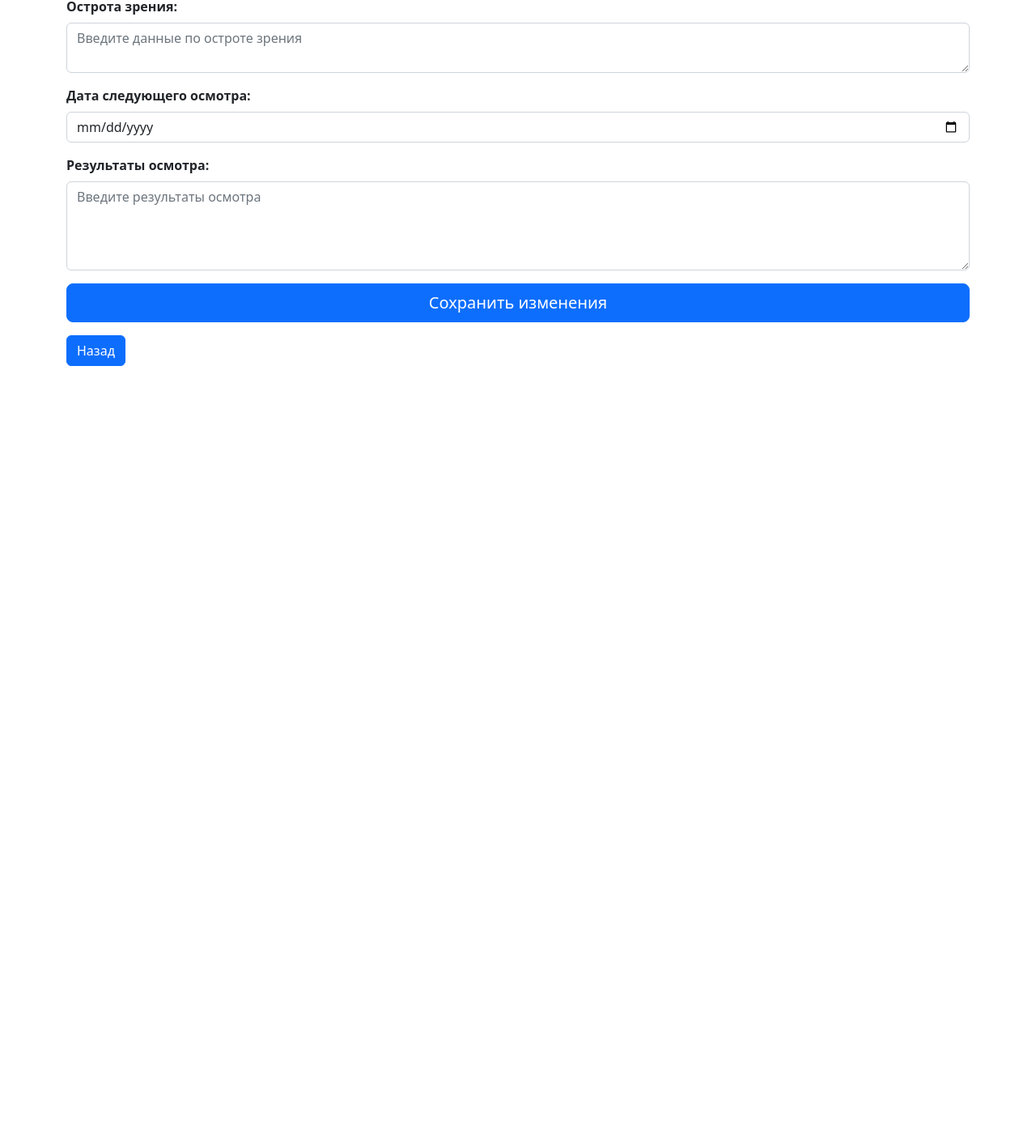
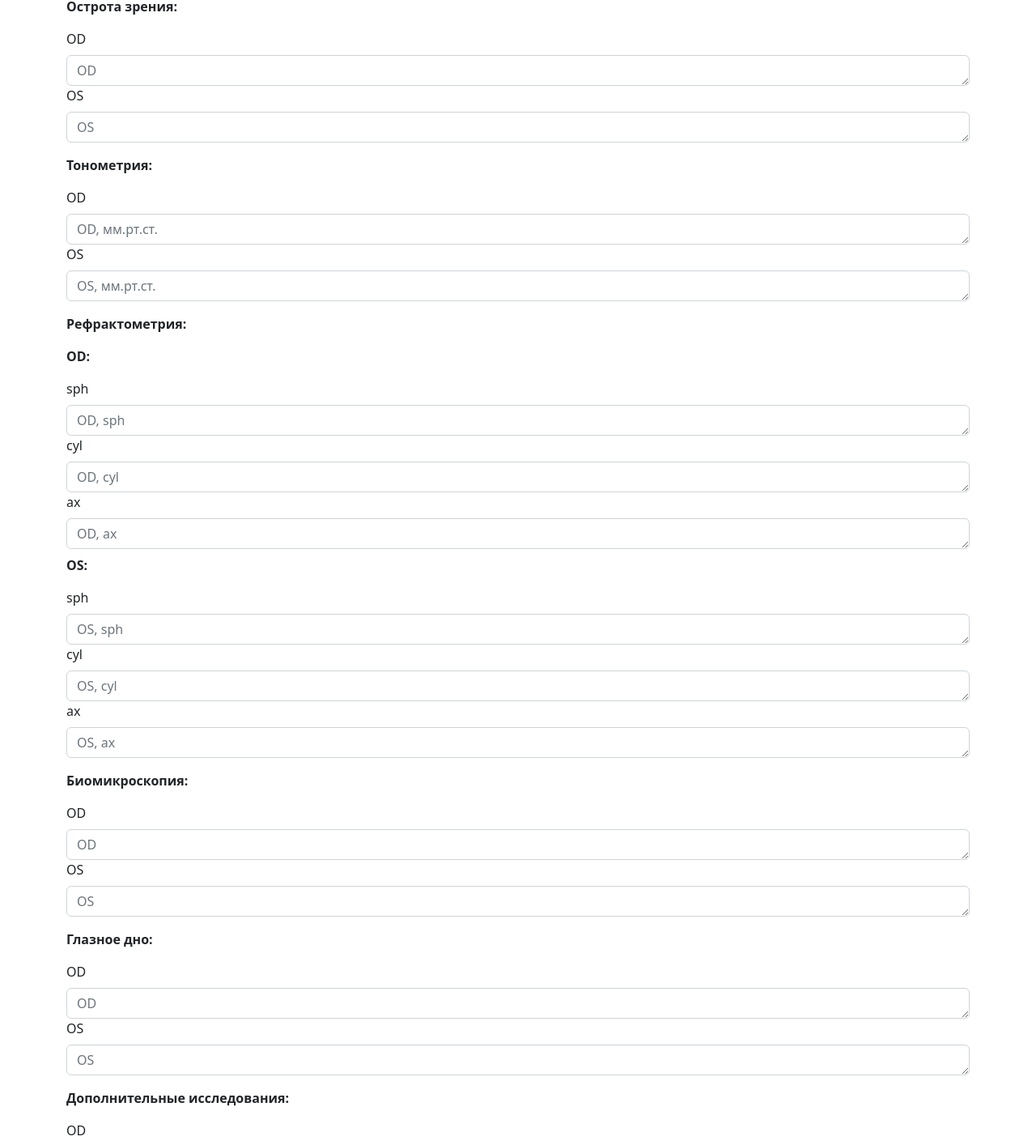
Before and after one commit to Rus-tam/patient_service, a React (Create React App) app in the folder patient-service-client/: page /medexam/1 in a window 1280 px wide. Shown: the part 291-1705 px from the top of the page at 81% size. Before the commit the page ends 800 px from the top, so only its background shows below. Built offline with nearby package versions, Linux system fonts and the light colour scheme; no server answers.

Commit message:
changes in MedExamById component

```diff
--- a/patient-service-client/src/components/MedExamById.jsx
+++ b/patient-service-client/src/components/MedExamById.jsx
@@ -13,7 +13,22 @@ const MedExamById = () => {
   const [medExam, setMedExam] = useState({
     createdAt: "",
     AMDType: "",
-    visualAcuity: "",
+    visualAcuityOD: "",
+    visualAcuityOS: "",
+    tonometryOD: "",
+    tonometryOS: "",
+    refractometryODsph: "",
+    refractometryODcyl: "",
+    refractometryODax: "",
+    refractometryOSsph: "",
+    refractometryOScyl: "",
+    refractometryOSax: "",
+    biomicroscopyOD: "",
+    biomicroscopyOS: "",
+    eyeBottomOD: "",
+    eyeBottomOS: "",
+    additionalExamOD: "",
+    additionalExamOS: "",
     nextInjectionDate: "",
     nextInspectionDate: "",
     examinationResult: "",
@@ -22,16 +37,16 @@ const MedExamById = () => {
     VEGFTherapyHistory: "",
   });
 
-  const [nextInjectionDate, setnextInjectionDate] = useState();
+  const [nextInjectionDate, setNextInjectionDate] = useState();
   const [nextInspectionDate, setNextInspectionDate] = useState();
 
   useEffect(() => {
     axios.get(`http://localhost:5000/patient/med-exam/${medExamId}`).then((resp) => {
       setMedExam(resp.data);
-      setnextInjectionDate(resp.data.nextInjectionDate);
+      setNextInjectionDate(resp.data.nextInjectionDate);
       setNextInspectionDate(resp.data.nextInspectionDate);
     });
-  }, [setMedExam, setnextInjectionDate, setNextInspectionDate]);
+  }, [setMedExam, setNextInjectionDate, setNextInspectionDate]);
 
   const updateMedExam = async (update) => {
     const resp = await axios.put(`http://localhost:5000/patient/med-exam/${medExamId}/update`, update);
@@ -49,19 +64,49 @@ const MedExamById = () => {
 
     if (medExam.AMDType === "wet") {
       const update = {
-        visualAcuity: e.target[0].value,
-        nextInjectionDate: e.target[1].value,
-        nextInspectionDate: e.target[2].value,
-        examinationResult: e.target[3].value,
+        visualAcuityOD: e.target[0].value,
+        visualAcuityOS: e.target[1].value,
+        tonometryOD: e.target[2].value,
+        tonometryOS: e.target[3].value,
+        refractometryODsph: e.target[4].value,
+        refractometryODcyl: e.target[5].value,
+        refractometryODax: e.target[6].value,
+        refractometryOSsph: e.target[7].value,
+        refractometryOScyl: e.target[8].value,
+        refractometryOSax: e.target[9].value,
+        biomicroscopyOD: e.target[10].value,
+        biomicroscopyOS: e.target[11].value,
+        eyeBottomOD: e.target[12].value,
+        eyeBottomOS: e.target[13].value,
+        additionalExamOD: e.target[14].value,
+        additionalExamOS: e.target[15].value,
+        nextInjectionDate: e.target[16].value,
+        nextInspectionDate: e.target[17].value,
+        examinationResult: e.target[18].value,
       };
 
       await updateMedExam(update);
     } else {
       const update = {
-        visualAcuity: e.target[0].value,
-        nextInspectionDate: e.target[1].value,
-        examinationResult: e.target[2].value,
-        VEGFTherapyHistory: e.target[3].value,
+        visualAcuityOD: e.target[0].value,
+        visualAcuityOS: e.target[1].value,
+        tonometryOD: e.target[2].value,
+        tonometryOS: e.target[3].value,
+        refractometryODsph: e.target[4].value,
+        refractometryODcyl: e.target[5].value,
+        refractometryODax: e.target[6].value,
+        refractometryOSsph: e.target[7].value,
+        refractometryOScyl: e.target[8].value,
+        refractometryOSax: e.target[9].value,
+        biomicroscopyOD: e.target[10].value,
+        biomicroscopyOS: e.target[11].value,
+        eyeBottomOD: e.target[12].value,
+        eyeBottomOS: e.target[13].value,
+        additionalExamOD: e.target[14].value,
+        additionalExamOS: e.target[15].value,
+        nextInspectionDate: e.target[16].value,
+        examinationResult: e.target[18].value,
+        VEGFTherapyHistory: e.target[19].value,
       };
 
       await updateMedExam(update);
@@ -69,7 +114,7 @@ const MedExamById = () => {
   };
 
   const setInjection = (e) => {
-    setnextInjectionDate(e.target.value);
+    setNextInjectionDate(e.target.value);
   };
 
   const setInspection = (e) => {
@@ -90,15 +135,77 @@ const MedExamById = () => {
 
       <Form onSubmit={saveChanges}>
         <Form.Group className="mb-3" controlId="visualAcuity">
-          <Form.Label>
+          <p>
             <strong>Острота зрения: </strong>
-          </Form.Label>
-          <Form.Control
-            as="textarea"
-            rows={2}
-            placeholder="Введите данные по остроте зрения"
-            defaultValue={medExam.visualAcuity}
-          />
+          </p>
+          <Form.Label>OD</Form.Label>
+          <Form.Control as="textarea" rows={1} placeholder="OD" defaultValue={medExam.visualAcuityOD} />
+          <Form.Label>OS</Form.Label>
+          <Form.Control as="textarea" rows={1} placeholder="OS" defaultValue={medExam.visualAcuityOS} />
+        </Form.Group>
+
+        <Form.Group className="mb-3" controlId="tonometry">
+          <p>
+            <strong>Тонометрия: </strong>
+          </p>
+          <Form.Label>OD</Form.Label>
+          <Form.Control as="textarea" rows={1} placeholder="OD, мм.рт.ст." defaultValue={medExam.tonometryOD} />
+          <Form.Label>OS</Form.Label>
+          <Form.Control as="textarea" rows={1} placeholder="OS, мм.рт.ст." defaultValue={medExam.tonometryOS} />
+        </Form.Group>
+
+        <Form.Group className="mb-3" controlId="refractometry">
+          <p>
+            <strong>Рефрактометрия: </strong>
+          </p>
+          <p>
+            <strong>OD: </strong>
+          </p>
+          <Form.Label>sph</Form.Label>
+          <Form.Control as="textarea" rows={1} placeholder="OD, sph" defaultValue={medExam.refractometryODsph} />
+          <Form.Label>cyl</Form.Label>
+          <Form.Control as="textarea" rows={1} placeholder="OD, cyl" defaultValue={medExam.refractometryODcyl} />
+          <Form.Label>ax</Form.Label>
+          <Form.Control as="textarea" rows={1} placeholder="OD, ax" defaultValue={medExam.refractometryODax} />
+          <p className="mt-2">
+            <strong>OS: </strong>
+          </p>
+          <Form.Label>sph</Form.Label>
+          <Form.Control as="textarea" rows={1} placeholder="OS, sph" defaultValue={medExam.refractometryOSsph} />
+          <Form.Label>cyl</Form.Label>
+          <Form.Control as="textarea" rows={1} placeholder="OS, cyl" defaultValue={medExam.refractometryOScyl} />
+          <Form.Label>ax</Form.Label>
+          <Form.Control as="textarea" rows={1} placeholder="OS, ax" defaultValue={medExam.refractometryOSax} />
+        </Form.Group>
+
+        <Form.Group className="mb-3" controlId="biomicroscopy">
+          <p>
+            <strong>Биомикроскопия: </strong>
+          </p>
+          <Form.Label>OD</Form.Label>
+          <Form.Control as="textarea" rows={1} placeholder="OD" defaultValue={medExam.biomicroscopyOD} />
+          <Form.Label>OS</Form.Label>
+          <Form.Control as="textarea" rows={1} placeholder="OS" defaultValue={medExam.biomicroscopyOS} />
+        </Form.Group>
+
+        <Form.Group className="mb-3" controlId="eyeBottom">
+          <p>
+            <strong>Глазное дно: </strong>
+          </p>
+          <Form.Label>OD</Form.Label>
+          <Form.Control as="textarea" rows={1} placeholder="OD" defaultValue={medExam.eyeBottomOD} />
+          <Form.Label>OS</Form.Label>
+          <Form.Control as="textarea" rows={1} placeholder="OS" defaultValue={medExam.eyeBottomOS} />
+        </Form.Group>
+
+        <Form.Group className="mb-3" controlId="additionalExamination">
+          <p>
+            <strong>Дополнительные исследования: </strong>
+          </p>
+          <Form.Label>OD</Form.Label>
+          <Form.Control as="textarea" rows={2} placeholder="OD" defaultValue={medExam.additionalExamOD} />
+          <Form.Label>OS</Form.Label>
+          <Form.Control as="textarea" rows={2} placeholder="OS" defaultValue={medExam.additionalExamOS} />
         </Form.Group>
 
         {medExam.AMDType === "wet" && (
@@ -129,18 +236,6 @@ const MedExamById = () => {
           />
         </Form.Group>
 
-        <Form.Group className="mb-3" controlId="medicalexam">
-          <Form.Label>
-            <strong>Результаты осмотра: </strong>
-          </Form.Label>
-          <Form.Control
-            as="textarea"
-            rows={4}
-            placeholder="Введите результаты осмотра"
-            defaultValue={medExam.examinationResult}
-          />
-        </Form.Group>
-
         {medExam.AMDType === "dry" && (
           <div>
             <p>
@@ -156,6 +251,18 @@ const MedExamById = () => {
                 rows={4}
                 placeholder="Введите результаты"
                 defaultValue={medExam.VEGFTherapyHistory}
+              />
+            </Form.Group>
+
+            <Form.Group className="mb-3" controlId="medicalexam">
+              <Form.Label>
+                <strong>Результаты осмотра: </strong>
+              </Form.Label>
+              <Form.Control
+                as="textarea"
+                rows={4}
+                placeholder="Введите результаты осмотра"
+                defaultValue={medExam.examinationResult}
               />
             </Form.Group>
           </div>
```
